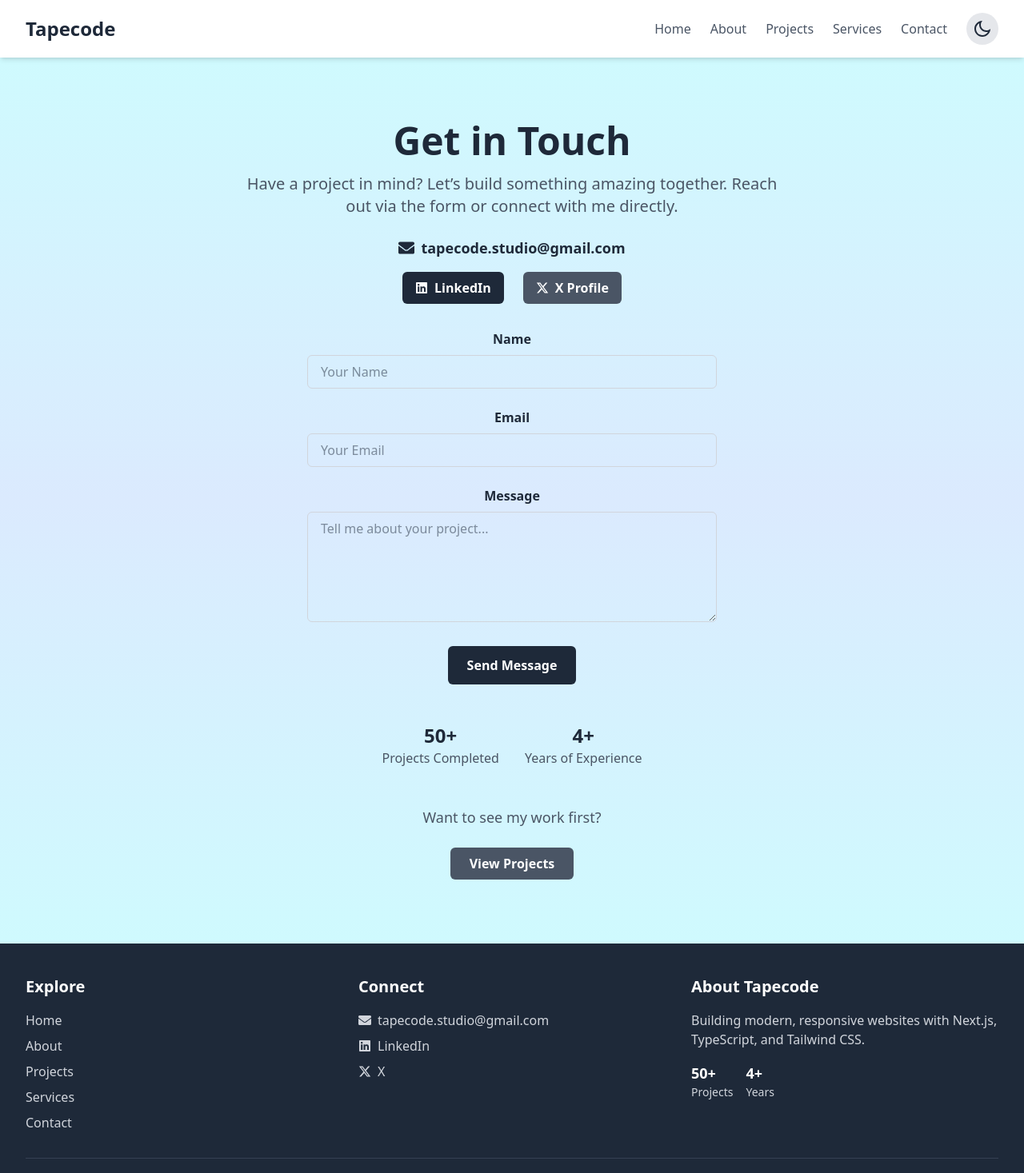
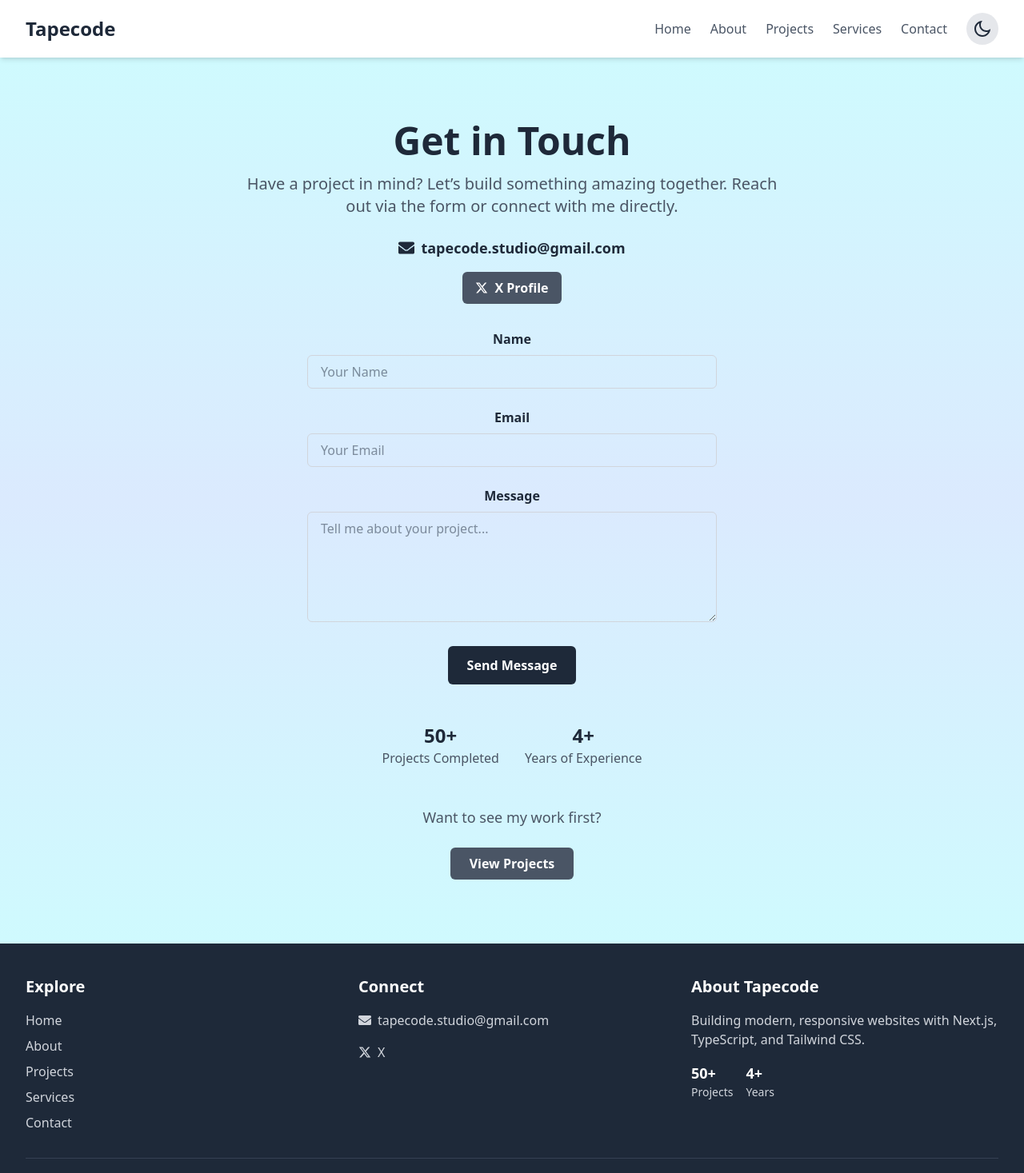
Before and after one commit to gr1shq/tapecode, a Next.js app: page /contact in a window 1280 px wide. Shown: the top 1467 px of the page at 80% size. Built offline with nearby package versions, Linux system fonts and the light colour scheme.

Commit message:
linkedin

```diff
--- a/app/(components)/Footer.tsx
+++ b/app/(components)/Footer.tsx
@@ -51,7 +51,7 @@ const Footer: React.FC = () => {
                 </a>
               </li>
               <li className="flex items-center justify-center sm:justify-start gap-2">
-                <a
+                {/* <a
                   href="https://www.linkedin.com/in/grisha-p-0a892935a//"
                   className="text-gray-300 dark:text-gray-200 hover:text-white transition-colors duration-300 text-sm sm:text-base"
                   aria-label="Visit LinkedIn profile"
@@ -60,7 +60,7 @@ const Footer: React.FC = () => {
                 <FaLinkedin className="w-4 h-4 text-gray-300" />
                   LinkedIn
                   </div>
-                </a>
+                </a> */}
               </li>
               <li className="flex items-center justify-center sm:justify-start gap-2">
                 <a
--- a/app/(sections)/Hero.tsx
+++ b/app/(sections)/Hero.tsx
@@ -146,7 +146,7 @@ const Hero = () => {
           </Swiper>
         </div>
         <div className="mt-6 sm:mt-8 flex justify-center gap-4 sm:gap-6">
-          <a
+          {/* <a
             href="https://www.linkedin.com/in/grisha-p-0a892935a/"
             target="_blank"
             rel="noopener noreferrer"
@@ -154,7 +154,7 @@ const Hero = () => {
             aria-label="Visit my LinkedIn profile"
           >
             <FaLinkedin className="w-6 h-6 sm:w-7 h-7 md:w-8 h-8" />
-          </a>
+          </a> */}
           <a
             href="https://x.com/tapecodeEnt"
             target="_blank"
--- a/app/about/page.tsx
+++ b/app/about/page.tsx
@@ -143,7 +143,7 @@ export default function About() {
               </a>
             </p>
             <div className="flex justify-center gap-4 sm:gap-6">
-              <a
+              {/* <a
                 href="https://www.linkedin.com/in/grisha-p-0a892935a/"
                 target="_blank"
                 rel="noopener noreferrer"
@@ -151,7 +151,7 @@ export default function About() {
                 aria-label="LinkedIn Profile"
               >
                 <FaLinkedin className="w-8 h-8" />
-              </a>
+              </a> */}
               <a
                 href="https://x.com/tapecodeEnt"
                 target="_blank"
--- a/app/contact/page.tsx
+++ b/app/contact/page.tsx
@@ -55,7 +55,7 @@ export default function Contact() {
               </a>
             </p>
             <div className="flex justify-center gap-4 sm:gap-6">
-              <Link
+              {/* <Link
                 href="https://www.linkedin.com/in/grisha-p-0a892935a/"
                 aria-label="Visit my LinkedIn profile"
               >
@@ -63,7 +63,7 @@ export default function Contact() {
                   <FaLinkedin className="w-4 h-4" />
                   LinkedIn
                 </button>
-              </Link>
+              </Link> */}
               <Link href="https://x.com/tapecodeEnt" aria-label="Visit my X profile">
                 <button className="bg-gray-600 text-white text-sm sm:text-base font-bold px-3 sm:px-4 py-1 sm:py-2 rounded-md transition-all duration-300 transform hover:scale-105 hover:shadow-lg hover:bg-gray-700 flex items-center gap-2">
                   <FaXTwitter className="w-4 h-4" />
```
